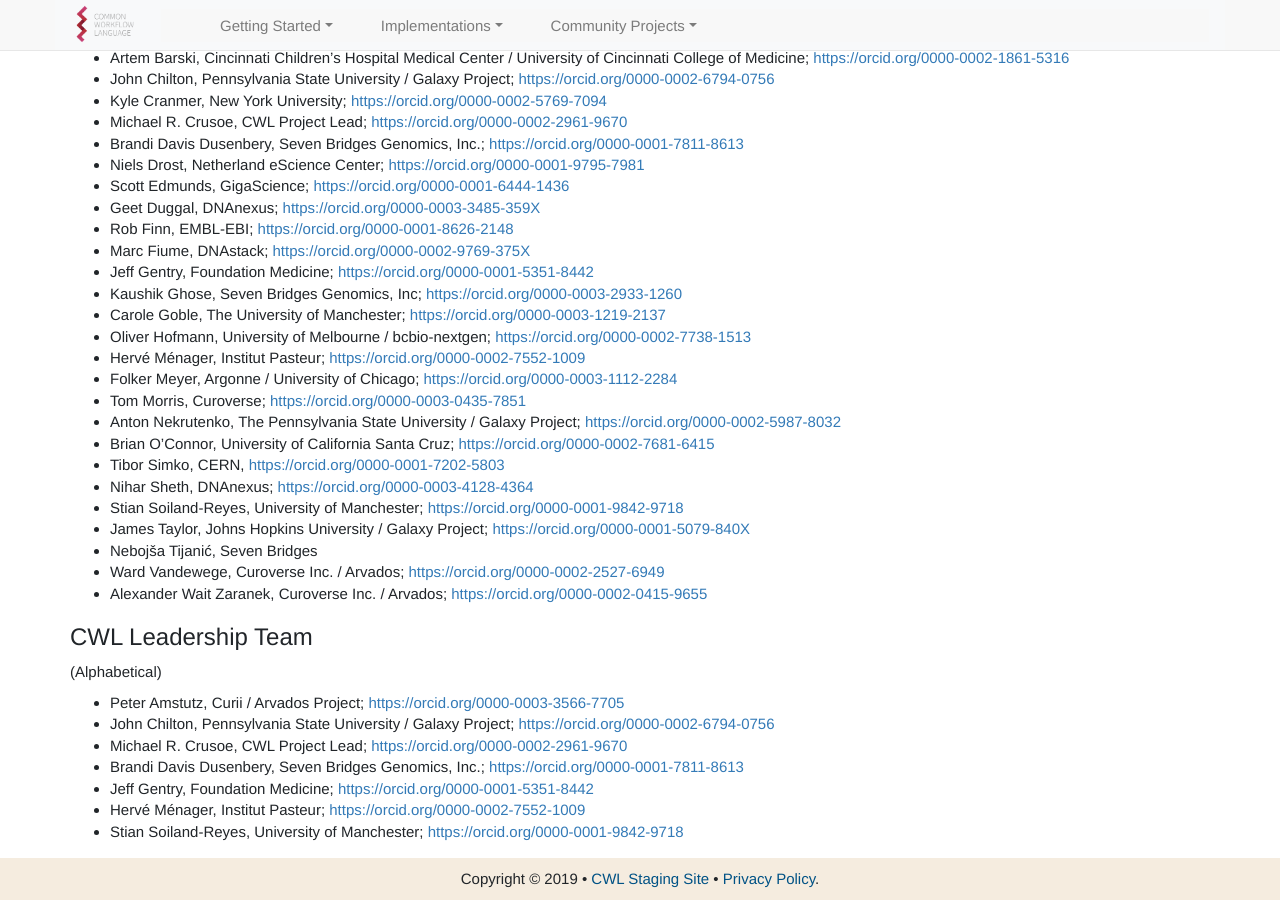
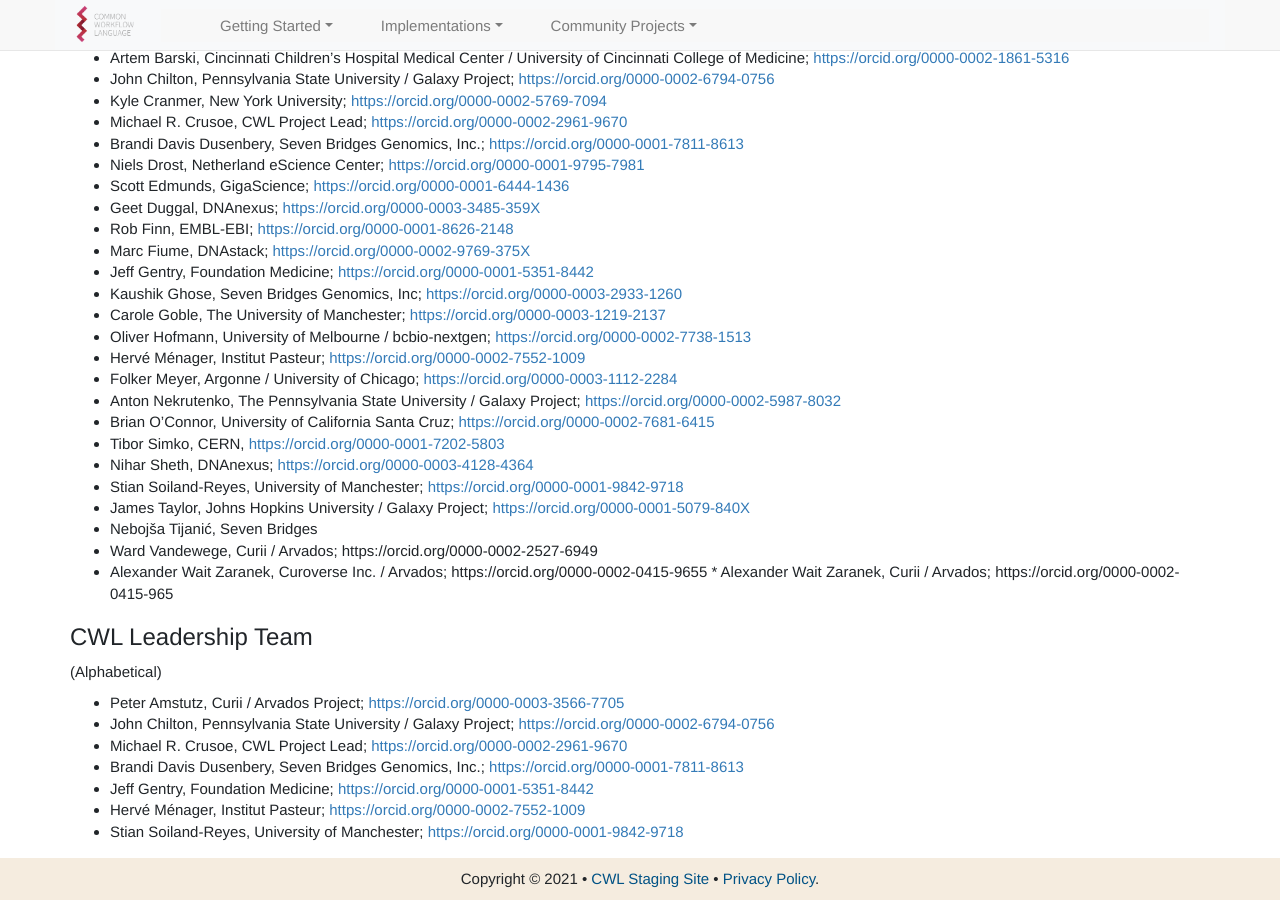
Before and after one commit to common-workflow-language/cwl-website, a Jekyll site: the page built from content/index.md, in a window 1280 px wide and 900 px high, scrolled down 6664 px. Built offline with Jekyll 4.4.1, drawn with Linux system fonts in a browser that asks for light colours; comment, search, counter and statistics services are not loaded.

Commit message:
Update contributors. Fix Copyright date

```diff
--- a/content/_includes/footer.html
+++ b/content/_includes/footer.html
@@ -2,7 +2,7 @@
 <div class="container">
   <div class="row">
     <div class="col-xs-12 footer-text">
-    	<p>Copyright © 2019 <span>•</span> <a href="{{ site.url}}{{ site.baseurl }}">{{ site.title }}</a> <span>•</span> <a href="{{"privacy" | absolute_url }}">Privacy Policy</a>.</p>
+    	<p>Copyright © {{ site.time | date: '%Y' }} <span>•</span> <a href="{{ site.url}}{{ site.baseurl }}">{{ site.title }}</a> <span>•</span> <a href="{{"privacy" | absolute_url }}">Privacy Policy</a>.</p>
     </div>
   </div>
 </div>
--- a/content/_includes/home/contributers-and-governance.html
+++ b/content/_includes/home/contributers-and-governance.html
@@ -79,7 +79,6 @@
 *   Oliver Hofmann, University of Melbourne / bcbio-nextgen; [https://orcid.org/0000-0002-7738-1513](https://orcid.org/0000-0002-7738-1513)
 *   Hervé Ménager, Institut Pasteur; [https://orcid.org/0000-0002-7552-1009](https://orcid.org/0000-0002-7552-1009)
 *   Folker Meyer, Argonne / University of Chicago; [https://orcid.org/0000-0003-1112-2284](https://orcid.org/0000-0003-1112-2284)
-*   Tom Morris, Curoverse; [https://orcid.org/0000-0003-0435-7851](https://orcid.org/0000-0003-0435-7851)
 *   Anton Nekrutenko, The Pennsylvania State University / Galaxy Project; [https://orcid.org/0000-0002-5987-8032](https://orcid.org/0000-0002-5987-8032)
 *   Brian O'Connor, University of California Santa Cruz; [https://orcid.org/0000-0002-7681-6415](https://orcid.org/0000-0002-7681-6415)
 *   Tibor Simko, CERN, [https://orcid.org/0000-0001-7202-5803](https://orcid.org/0000-0001-7202-5803)
@@ -87,8 +86,8 @@
 *   Stian Soiland-Reyes, University of Manchester; [https://orcid.org/0000-0001-9842-9718](https://orcid.org/0000-0001-9842-9718)
 *   James Taylor, Johns Hopkins University / Galaxy Project; [https://orcid.org/0000-0001-5079-840X](https://orcid.org/0000-0001-5079-840X)
 *   Nebojša Tijanić, Seven Bridges
-*   Ward Vandewege, Curoverse Inc. / Arvados; [https://orcid.org/0000-0002-2527-6949](https://orcid.org/0000-0002-2527-6949)
-*   Alexander Wait Zaranek, Curoverse Inc. / Arvados; [https://orcid.org/0000-0002-0415-9655](https://orcid.org/0000-0002-0415-9655)
+*   Ward Vandewege, Curii / Arvados; https://orcid.org/0000-0002-2527-6949
+*   Alexander Wait Zaranek, Curoverse Inc. / Arvados; https://orcid.org/0000-0002-0415-9655 * Alexander Wait Zaranek, Curii / Arvados; https://orcid.org/0000-0002-0415-965
 
 <h3 id="CWL_Leadership_Team" class="section">CWL Leadership Team <a id="#CWL_Leadership_Team" href="#CWL_Leadership_Team">§</a></h3>
 
```
